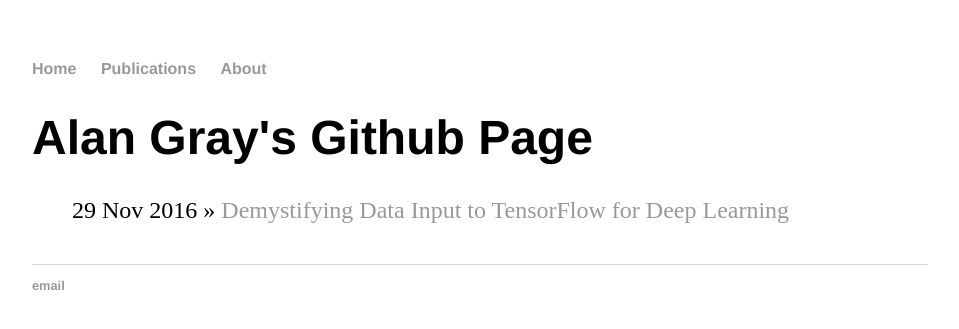
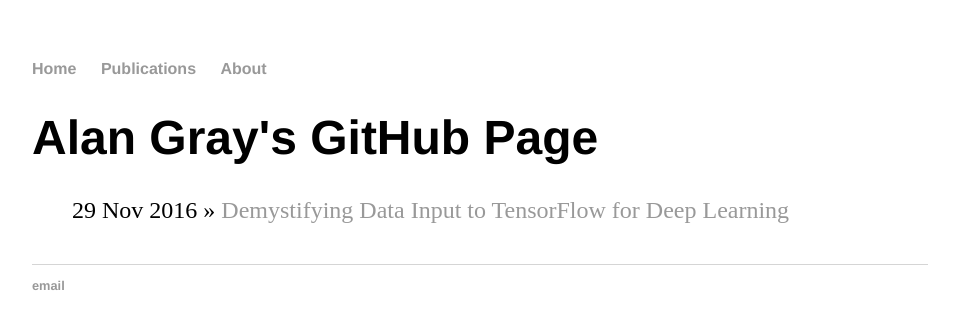
Before and after one commit to agray3/agray3.github.io, a Jekyll site: the page built from index.html, in a window 1280 px wide. Shown: the top 329 px of the page, without its empty margins (160-1119 px from the left). Built offline with Jekyll 4.4.1, drawn with Linux system fonts in a browser that asks for light colours.

Commit message:
minor edit

```diff
--- a/index.html
+++ b/index.html
@@ -1,6 +1,6 @@
 ---
 layout: default
-title: Alan Gray's Github Page
+title: Alan Gray's GitHub Page
 ---
 <h1>{{ page.title }}</h1>
 <ul class="posts">
```
